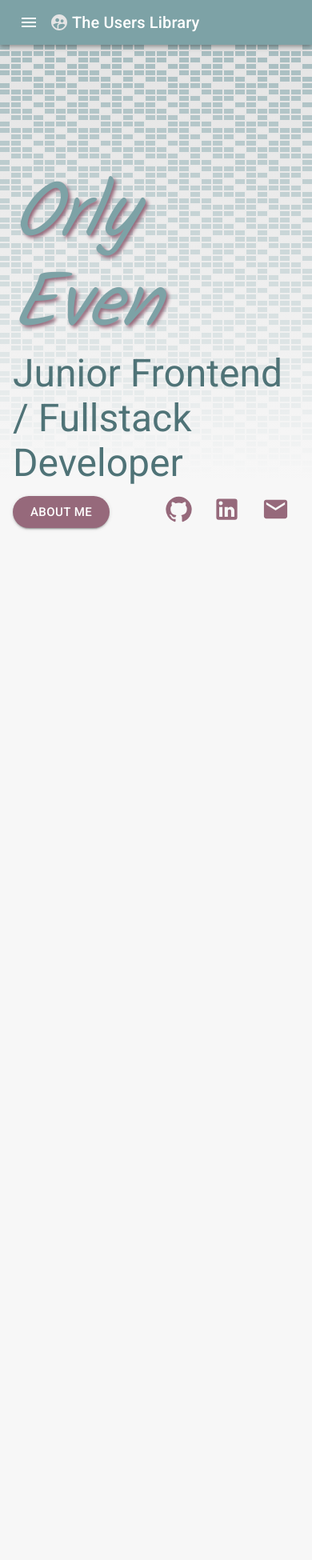
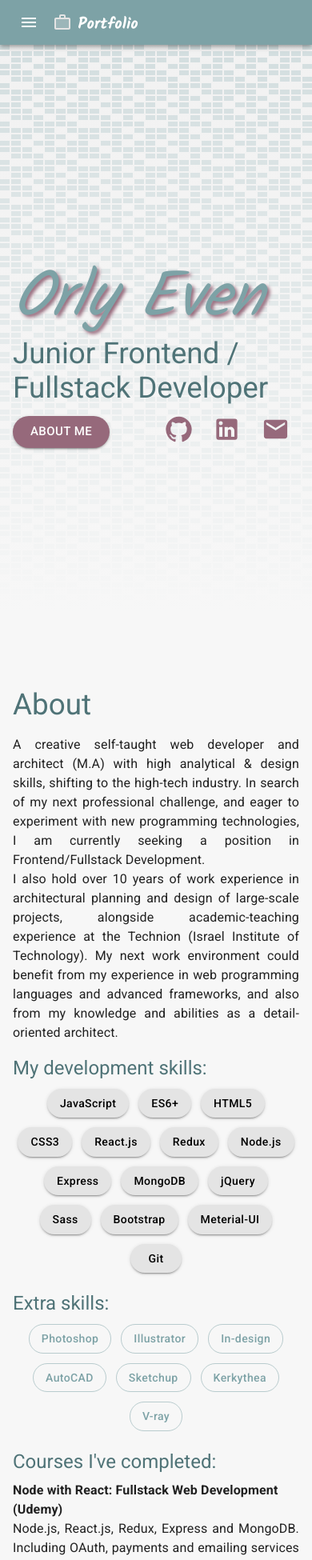
Before and after one commit to ateliereven/my-dev-portfolio, a React (Create React App) app: page / in a window 390 px wide. Shown: the top 1950 px of the page at 80% size. Before the commit the page ends 844 px from the top, so only its background shows below. Built offline with nearby package versions, Linux system fonts and the light colour scheme.

Commit message:
add responsive css, complete About component

```diff
--- a/src/App.js
+++ b/src/App.js
@@ -36,6 +36,24 @@ function App() {
         contrastText: '#fff',
       }
     },
+    typography: {
+      h1: {
+        fontSize: '6rem',
+        '@media (max-width:600px)': {
+          fontSize: '5rem',
+        },
+      },
+        h3: {
+          fontSize: '3rem',
+          '@media (max-width:600px)': {
+            fontSize: '2.5rem',
+          },
+          '@media (max-width:400px)': {
+            fontSize: '2.3rem',
+          },
+        }
+      },
+
   });
 
   return (
--- a/src/components/NavBar.js
+++ b/src/components/NavBar.js
@@ -87,15 +87,15 @@ const NavBar = (props) => {
                         >
                             {navLinks.map((navLink) => (
                                 <MenuItem key={navLink.text} onClick={handleCloseNavMenu} >
-                                    <Link href={navLink.url} underline="none">{navLink.text}</Link>
+                                    <Link href={navLink.url} underline="none" color='primary.dark'>{navLink.text}</Link>
                                 </MenuItem>
                             ))}
                         </Menu>
                     </Box>
 
-                    <SupervisedUserCircleRoundedIcon color="secondary" sx={{ mr: 0.5, display: { xs: 'flex', md: 'none' } }} />
-                    <Typography variant="h6" color="inherit" noWrap sx={{ flexGrow: 1, display: { xs: 'flex', md: 'none' } }}>
-                        The Users Library
+                    <WorkTwoToneIcon color="secondary" sx={{ mr: 1, display: { xs: 'flex', md: 'none' } }} />
+                    <Typography variant="h6" color="inherit" noWrap sx={{ flexGrow: 1, display: { xs: 'flex', md: 'none' }, fontFamily: '"Kalam", cursive', paddingTop: '5px' }}>
+                        <b>Portfolio</b>
                     </Typography>
                     <Box sx={{ flexGrow: 20 }} />
                     <Box sx={{ flexGrow: 1, display: { xs: 'none', md: 'flex' } }}>
--- a/src/components/main/About.js
+++ b/src/components/main/About.js
@@ -1,7 +1,80 @@
 import React from "react";
+import { Typography, Stack, Button, Box } from "@mui/material";
 
 const About = () => {
-    return <div></div>
+    const skills = ['JavaScript', 'ES6+', 'HTML5', 'CSS3', 'React.js', 'Redux', 'Node.js', 'Express', 'MongoDB', 'jQuery', 'Sass', 'Bootstrap', 'Meterial-UI', 'Git'];
+    const extraSkills = ['Photoshop', 'Illustrator', 'In-design', 'AutoCAD', 'Sketchup', 'Kerkythea', 'V-ray'];
+
+    return (
+        <Box id="about" component="div" sx={{ display: 'flex', flexDirection: 'column', justifyContent:'center' }}>
+        <Typography variant="h3" color="primary.dark" sx={{ pb: 2, pt: 2 }}>
+            About
+        </Typography>
+        <Typography sx={{ textAlign: 'justify' }}>
+            A creative self-taught web developer and architect (M.A) with high analytical & design skills, shifting to the high-tech industry. In search of my next professional challenge, and eager to experiment with new programming technologies, I am currently seeking a position in Frontend/Fullstack Development.
+        </Typography>
+        <Typography sx={{ textAlign: 'justify' }}>
+            I also hold over 10 years of work experience in architectural planning and design of large-scale projects, alongside academic-teaching experience at the Technion (Israel Institute of Technology). My next work environment could benefit from my experience in web programming languages and advanced frameworks, and also from my knowledge and abilities as a detail-oriented architect.
+        </Typography>
+        <Box component='div'>
+            <Typography variant="h5" color="primary.dark" sx={{ pb: 0.5, pt: 2 }}>
+                My development skills:
+            </Typography>
+            <Stack direction="row" spacing={1} sx={{ flexWrap: 'wrap', justifyContent: 'center' }}>
+                {skills.map(skill => (
+                    <Button
+                        key={skill}
+                        variant="contained"
+                        color="secondary"
+                        sx={{ borderRadius: '18px', alignSelf: 'center', textTransform: 'none', margin: '6px !important', cursor: 'auto' }} >
+                        {skill}
+                    </Button>
+                ))}
+            </Stack>
+
+            <Typography variant="h5" color="primary.dark" sx={{ pb: 0.5, pt: 2 }}>
+                Extra skills:
+            </Typography>
+            <Stack direction="row" spacing={1} sx={{ flexWrap: 'wrap', justifyContent: 'center' }}>
+                {extraSkills.map(skill => (
+                    <Button
+                        key={skill}
+                        variant="outlined"
+                        color="primary"
+                        sx={{ borderRadius: '18px', alignSelf: 'center', textTransform: 'none', margin: '6px !important', cursor: 'auto' }} >
+                        {skill}
+                    </Button>
+                ))}
+            </Stack>
+        </Box>
+        <Box component='div'>
+            <Typography variant="h5" color="primary.dark" sx={{ pb: 0.5, pt: 2 }}>
+                Courses I've completed:
+            </Typography>
+            <Box component='div' sx={{py: 0.5}}>
+            <Typography sx={{ fontWeight: '600' }}>Node with React: Fullstack Web Development (Udemy)</Typography>
+            <Typography sx={{ textAlign: 'justify' }}>
+                Node.js, React.js, Redux, Express and MongoDB. Including OAuth, payments and emailing services using a backend server.
+            </Typography>
+            </Box >
+            <Box component='div' sx={{ py: 0.5 }}>
+                <Typography sx={{ fontWeight: '600' }}>Modern React with Redux (Udemy)</Typography>
+                <Typography sx={{ textAlign: 'justify' }}>
+                    React.js and Redux, including React Router, Webpack, Babel, hooks, context and CRUD apps.
+                </Typography>
+            </Box >
+            <Box component='div' sx={{ py: 0.5 }}>
+                <Typography sx={{ fontWeight: '600' }}>JavaScript Algorithms and Data Structures (Udemy)</Typography>
+            </Box >
+            <Box component='div' sx={{ py: 0.5 }}>
+                <Typography sx={{ fontWeight: '600' }}>Front-End Track (she codes;)</Typography>
+                <Typography sx={{ textAlign: 'justify' }}>
+                    Web (HTML5, CSS3, JavaScript), JS ES6+, Typescript, Node.js , React.js + Redux
+                </Typography>
+            </Box >
+        </Box>
+        </Box>
+    )
 }
 
 export default About;
--- a/src/components/main/Main.js
+++ b/src/components/main/Main.js
@@ -1,7 +1,14 @@
 import React from "react";
+import Container from '@mui/material/Container';
+import About from './About';
+import ProjectList from './ProjectList';
 
 const Main = () => {
-    return <div></div>
+    return <Container maxWidth="md">
+        <About />
+        <ProjectList id="projects" />
+        <ProjectList id="snippets" />
+    </Container>
 }
 
 export default Main;
--- /dev/null
+++ b/src/scss/_mobile.scss
@@ -0,0 +1,8 @@
+@media only screen and (max-width: 600px) {
+.header {
+    height: calc(100vh - 56px);
+}
+.gradient {
+    background-image: linear-gradient(rgba(255, 255, 255, 0.5), #f7f7f7 90%);
+}
+}
--- a/src/scss/styles.scss
+++ b/src/scss/styles.scss
@@ -13,6 +13,7 @@ html {
     flex-direction: column;
     -webkit-font-smoothing: antialiased;
     -moz-osx-font-smoothing: grayscale;
+    scroll-behavior: smooth;
 }
 
 .header {
@@ -61,3 +62,9 @@ html {
         transform: translateY(0);
     }
 }
+
+#about {
+    min-height: 100vh;
+}
+
+@import "mobile";
```
